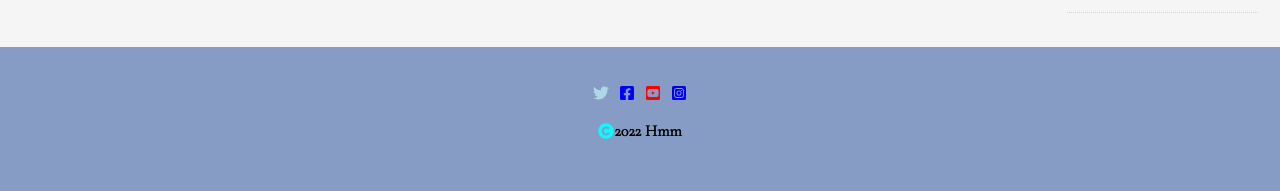
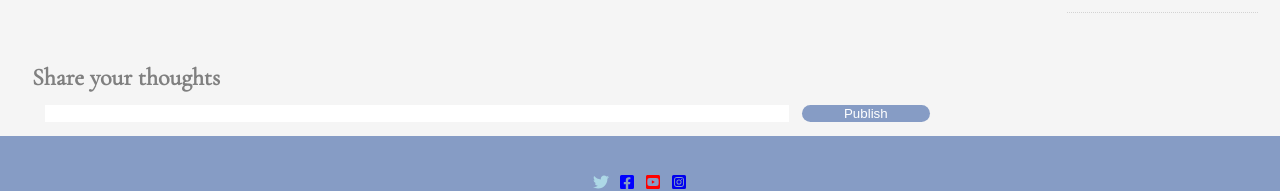
Before and after one commit to HWBarrows/SPA-final-project, a React (Create React App) app: page /blog in a window 1280 px wide. Shown: the part 749-940 px from the top of the page. Before the commit the page ends 890 px from the top, so only its background shows below. Built offline with nearby package versions, Linux system fonts and the light colour scheme.

Commit message:
safety save of files

```diff
--- a/src/components/Blog.jsx
+++ b/src/components/Blog.jsx
@@ -1,8 +1,8 @@
 import { useState } from 'react'
-// import { Link } from 'react-router-dom';
 import {fashionArticles} from '../dataSources/fashionNews.js'
+import SaveComments from "./Comments.jsx"
 import '../styles/Blog.scss'
-// import NewsApi from './NewsApiTest.jsx'
+
 
 // console.log(fashionArticles);
 export default function Blog (){
@@ -34,6 +34,7 @@ export default function Blog (){
             </ul>
 
             </div>
+            <SaveComments posts={displayPost}/>
         </div>
     )
 }
--- a/src/components/Comments.jsx
+++ b/src/components/Comments.jsx
@@ -18,7 +18,7 @@ export default function SaveComments(props){
 
     let fetchedComments = localStorage.getItem("comments")
     const displayComments = JSON.parse(fetchedComments)
-    console.log(displayComments);
+    //console.log(displayComments);
     let array = displayComments ? [...displayComments] : []
 
 
```
